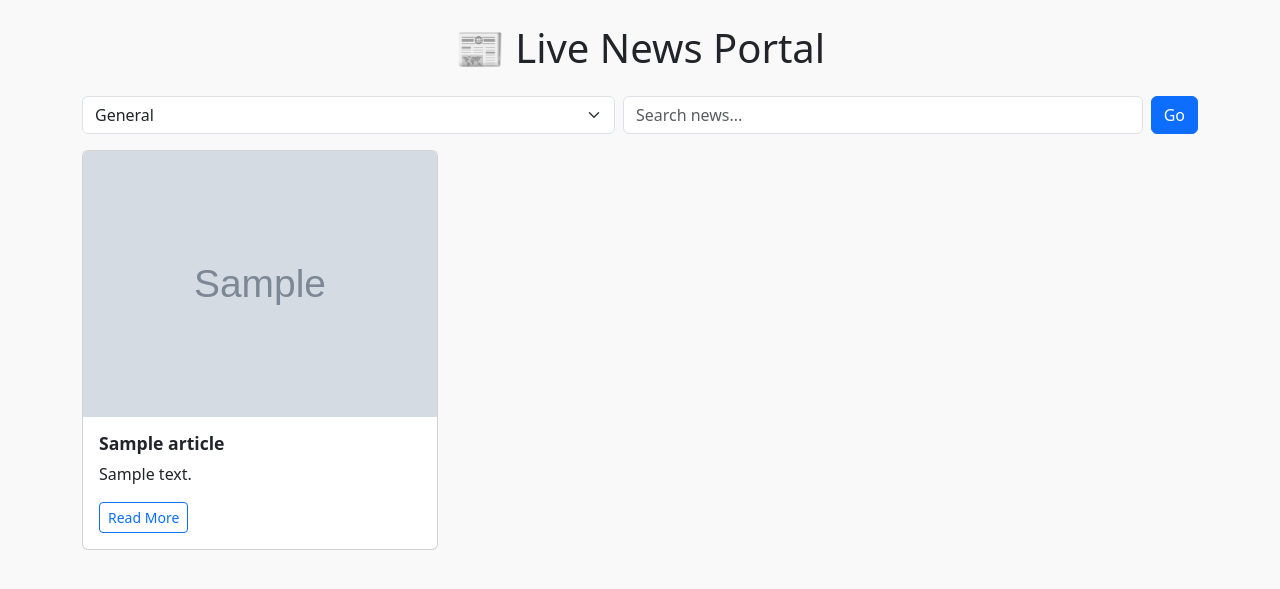
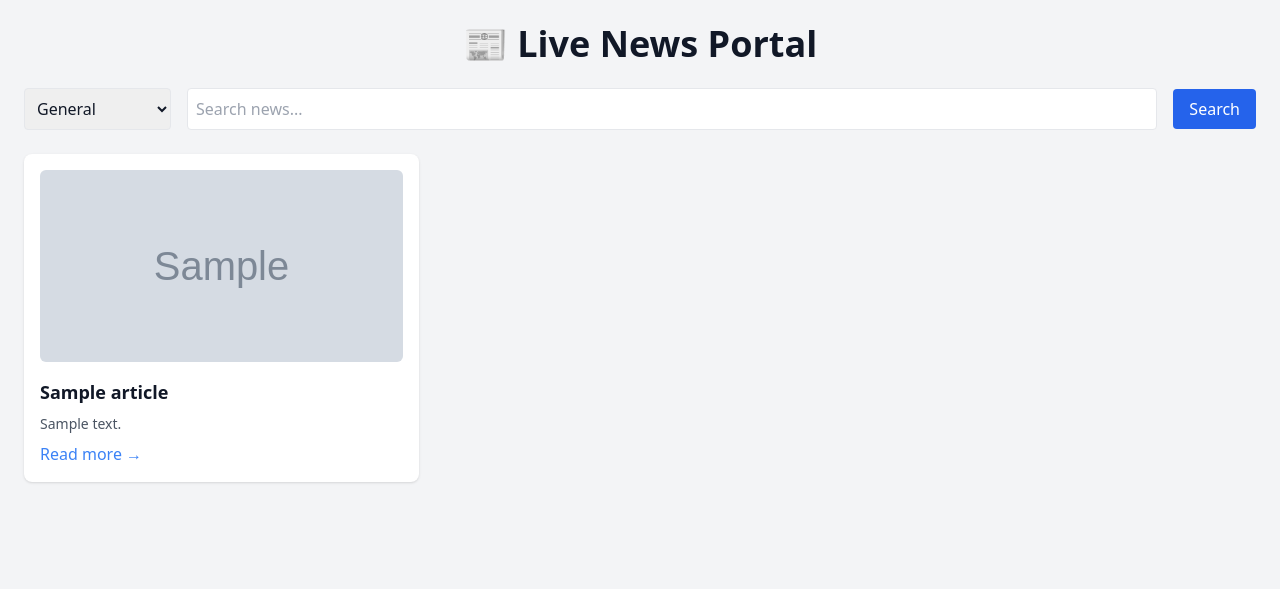
Before and after one commit to suresh119065/live-news-website, a Python web app: template templates/index.html in a window 1280 px wide. Shown: the top 589 px of the page. Run offline with Jinja, Linux system fonts and the light colour scheme; the template is opened without the code that fills it: most values are stand-ins (such as "Sample title", 1, 10 or a date in 2020); grey boxes marked "Sample" are stand-in pictures; some libraries are stand-ins or nearby versions.

Commit message:
Update index.html

```diff
--- a/templates/index.html
+++ b/templates/index.html
@@ -1,39 +1,41 @@
 <!DOCTYPE html>
 <html lang="en">
 <head>
-    <meta charset="UTF-8">
-    <title>Live News</title>
-    <link href="https://cdn.jsdelivr.net/npm/bootstrap@5.3.0/dist/css/bootstrap.min.css" rel="stylesheet">
-    <link rel="stylesheet" href="{{ url_for('static', filename='css/styles.css') }}">
+    <meta charset="UTF-8" />
+    <title>Live News Portal</title>
+    <meta name="viewport" content="width=device-width, initial-scale=1.0" />
+    <script src="https://cdn.tailwindcss.com"></script>
 </head>
-<body>
-<div class="container mt-4">
-    <h1 class="text-center mb-4">📰 Live News Portal</h1>
+<body class="bg-gray-100 text-gray-900">
+    <div class="container mx-auto p-6">
+        <h1 class="text-4xl font-bold mb-6 text-center">📰 Live News Portal</h1>
 
-    <form method="get" class="mb-3 d-flex">
-        <select name="category" class="form-select me-2">
-            {% for cat in ['general', 'business', 'technology', 'health', 'sports', 'science', 'entertainment'] %}
-                <option value="{{ cat }}" {% if selected_category == cat %}selected{% endif %}>{{ cat.capitalize() }}</option>
+        <form action="/" method="GET" class="mb-6">
+            <div class="flex gap-4 items-center">
+                <select name="category" class="p-2 border rounded">
+                    <option value="general">General</option>
+                    <option value="business">Business</option>
+                    <option value="technology">Technology</option>
+                    <option value="health">Health</option>
+                    <option value="sports">Sports</option>
+                    <option value="science">Science</option>
+                    <option value="entertainment">Entertainment</option>
+                </select>
+                <input type="text" name="query" placeholder="Search news..." class="p-2 border rounded flex-1">
+                <button type="submit" class="bg-blue-600 text-white px-4 py-2 rounded hover:bg-blue-700">Search</button>
+            </div>
+        </form>
+
+        <div class="grid md:grid-cols-3 gap-6">
+            {% for article in articles %}
+                <div class="bg-white rounded-lg shadow p-4">
+                    <img src="{{ article.urlToImage or 'https://via.placeholder.com/400x200' }}" alt="news image" class="w-full h-48 object-cover rounded-md mb-4">
+                    <h2 class="text-lg font-semibold">{{ article.title }}</h2>
+                    <p class="text-sm text-gray-600 mt-2">{{ article.description }}</p>
+                    <a href="{{ article.url }}" target="_blank" class="text-blue-500 mt-2 inline-block hover:underline">Read more →</a>
+                </div>
             {% endfor %}
-        </select>
-        <input type="text" name="q" placeholder="Search news..." class="form-control me-2">
-        <button type="submit" class="btn btn-primary">Go</button>
-    </form>
-
-    <div class="row">
-        {% for article in news %}
-            <div class="col-md-4 mb-4">
-                <div class="card h-100">
-                    <img src="{{ article.urlToImage or '' }}" class="card-img-top" onerror="this.src='https://via.placeholder.com/400x200'" alt="News image">
-                    <div class="card-body">
-                        <h5 class="card-title">{{ article.title }}</h5>
-                        <p class="card-text">{{ article.description or 'No description available.' }}</p>
-                        <a href="{{ article.url }}" target="_blank" class="btn btn-outline-primary btn-sm">Read More</a>
-                    </div>
-                </div>
-            </div>
-        {% endfor %}
+        </div>
     </div>
-</div>
 </body>
 </html>
```
